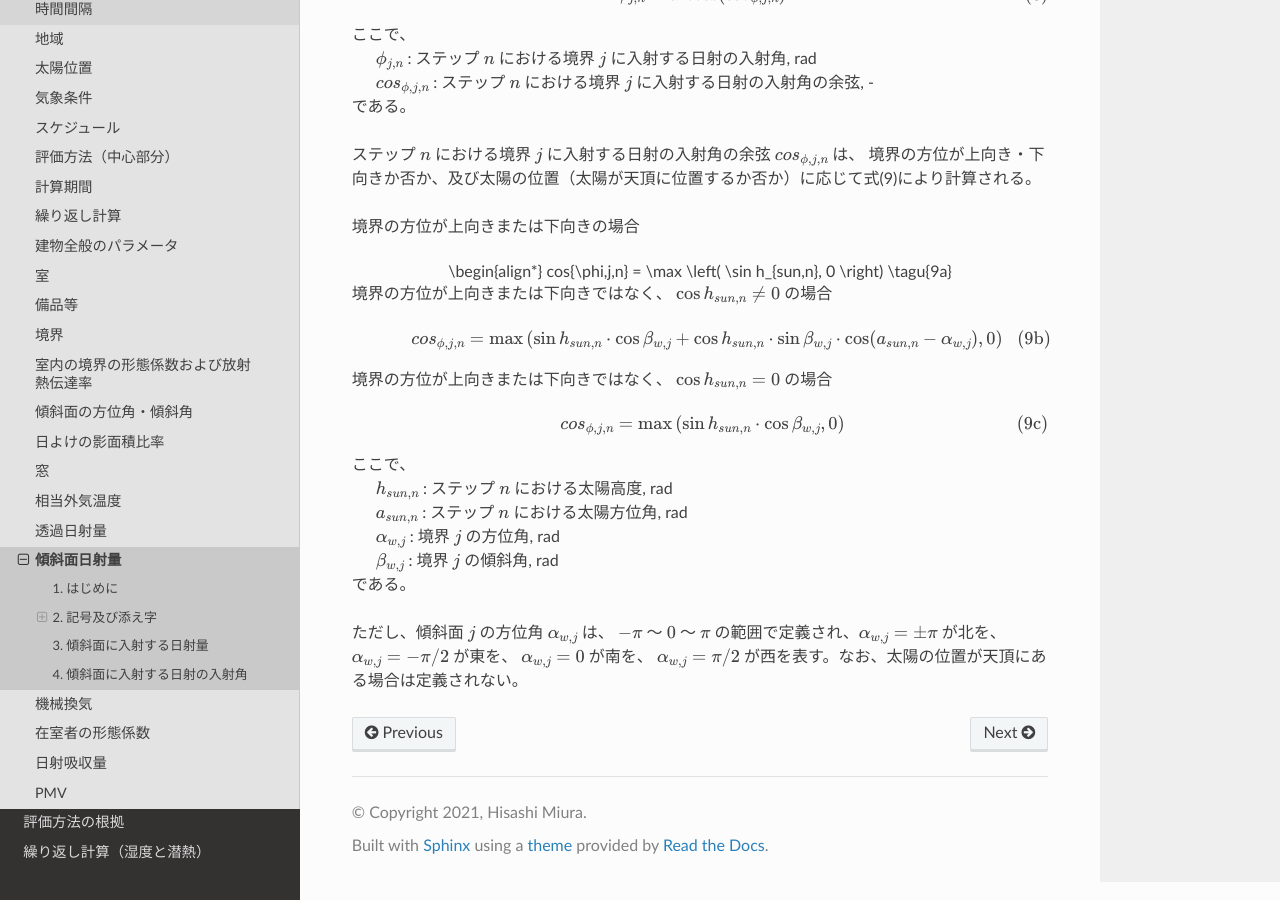
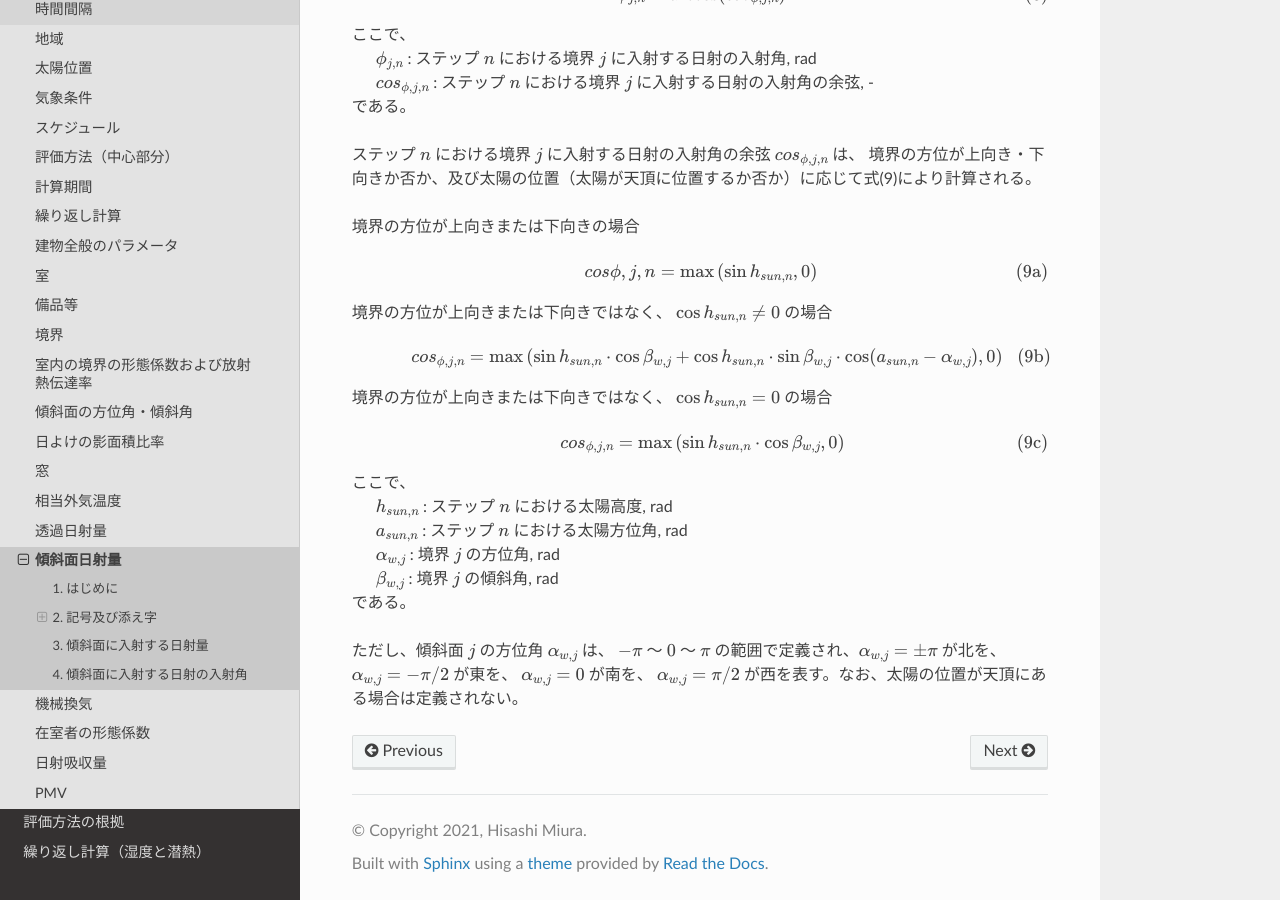
Before and after one commit to HC-Energy/hc-energy-doc-ja, a Sphinx documentation site: the page built from docs/source/contents/03_20_eval_inclined_surface_solar_radiation.rst, in a window 1280 px wide and 900 px high, scrolled down 3664 px. Built offline with Sphinx 7.4.7 and the Read the Docs theme 2.0.0, drawn with Linux system fonts in a browser that asks for light colours.

Commit message:
fix math

```diff
--- a/docs/source/contents/03_20_eval_inclined_surface_solar_radiation.rst
+++ b/docs/source/contents/03_20_eval_inclined_surface_solar_radiation.rst
@@ -162,7 +162,8 @@
     :nowrap:
 
     \begin{align*}
-        I_{s,ref,j,n} = \rho_{gnd} \cdot f_{gnd,j} \cdot I_{hrz,n} \tag{3}
+        I_{s,ref,j,n} = \rho_{gnd} \cdot f_{gnd,j} \cdot I_{hrz,n}
+        \tag{3}
     \end{align*}
 
 | ここで、
@@ -178,7 +179,8 @@
     :nowrap:
 
     \begin{align*}
-        R_{s,eff,j,n} = R_{eff,n} \cdot f_{sky,j} \tag{4}
+        R_{s,eff,j,n} = R_{eff,n} \cdot f_{sky,j}
+        \tag{4}
     \end{align*}
 
 | ここで、
@@ -218,7 +220,8 @@
     :nowrap:
 
     \begin{align*}
-        I_{hrz,n} = \sin h_{sun,n} \cdot I_{dn,n} + I_{sky,n} \tag{7a}
+        I_{hrz,n} = \sin h_{sun,n} \cdot I_{dn,n} + I_{sky,n}
+        \tag{7a}
     \end{align*}
 
 :math:`h_{sun,n} < 0` の場合
@@ -227,7 +230,8 @@
     :nowrap:
 
     \begin{align*}
-        I_{hrz,n} = I_{sky,n} \tag{7b}
+        I_{hrz,n} = I_{sky,n}
+        \tag{7b}
     \end{align*}
 
 
@@ -245,7 +249,8 @@
     :nowrap:
 
     \begin{align*}
-        \phi_{j,n} = \arccos ( cos_{\phi,j,n} )  \tag{8}
+        \phi_{j,n} = \arccos ( cos_{\phi,j,n} )
+        \tag{8}
     \end{align*}
 
 | ここで、
@@ -263,7 +268,8 @@
 
     \begin{align*}
       cos{\phi,j,n} = \max \left( \sin h_{sun,n}, 0 \right)
-      \tagu{9a}
+      \tag{9a}
+    \end{align*}
 
 境界の方位が上向きまたは下向きではなく、 :math:`\cos h_{sun,n} \ne 0` の場合
 
```
